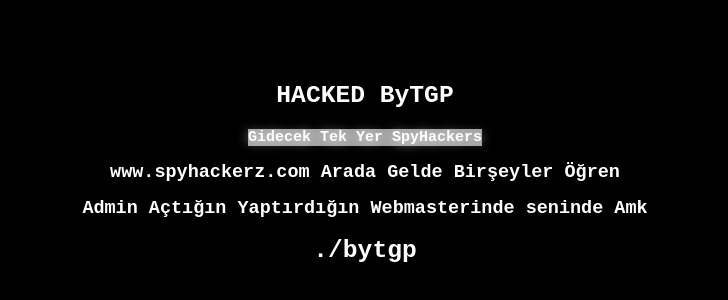
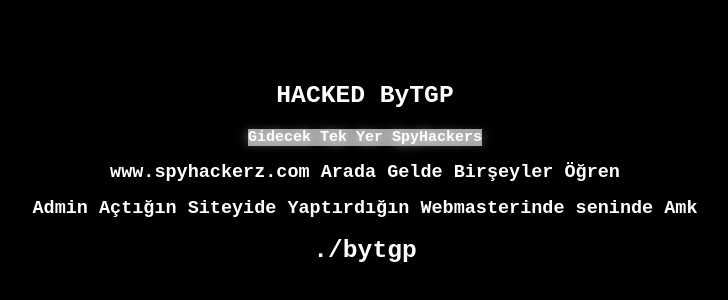
Before and after one commit to spybytgp/spybytgp.github.io, a plain HTML site: page index.html in a window 1280 px wide. Shown: the part 226-526 px from the top of the page, without its empty margins (275-1003 px from the left). Drawn offline with Linux system fonts and the light colour scheme; grey boxes are pictures that could not be loaded.

Commit message:
Update index.html

```diff
--- a/index.html
+++ b/index.html
@@ -55,7 +55,7 @@
 <center><h2><font face="Monospace" style="color: white; text-shadow: 0px 1px 12px white;background:url('http://i.hizliresim.com/QQXjj3.gif');">Gidecek Tek Yer SpyHackers</font><br></center></h2>
 
 <b><H2>www.spyhackerz.com Arada Gelde Birşeyler Öğren</H2></div>
-<b><H2>Admin Açtığın Yaptırdığın Webmasterinde seninde Amk</H2></div>
+<b><H2>Admin Açtığın Siteyide Yaptırdığın Webmasterinde seninde Amk</H2></div>
 <b><H1>./bytgp</H1></div>
 <b><br></b></div>
 <div class="video-background">
```
